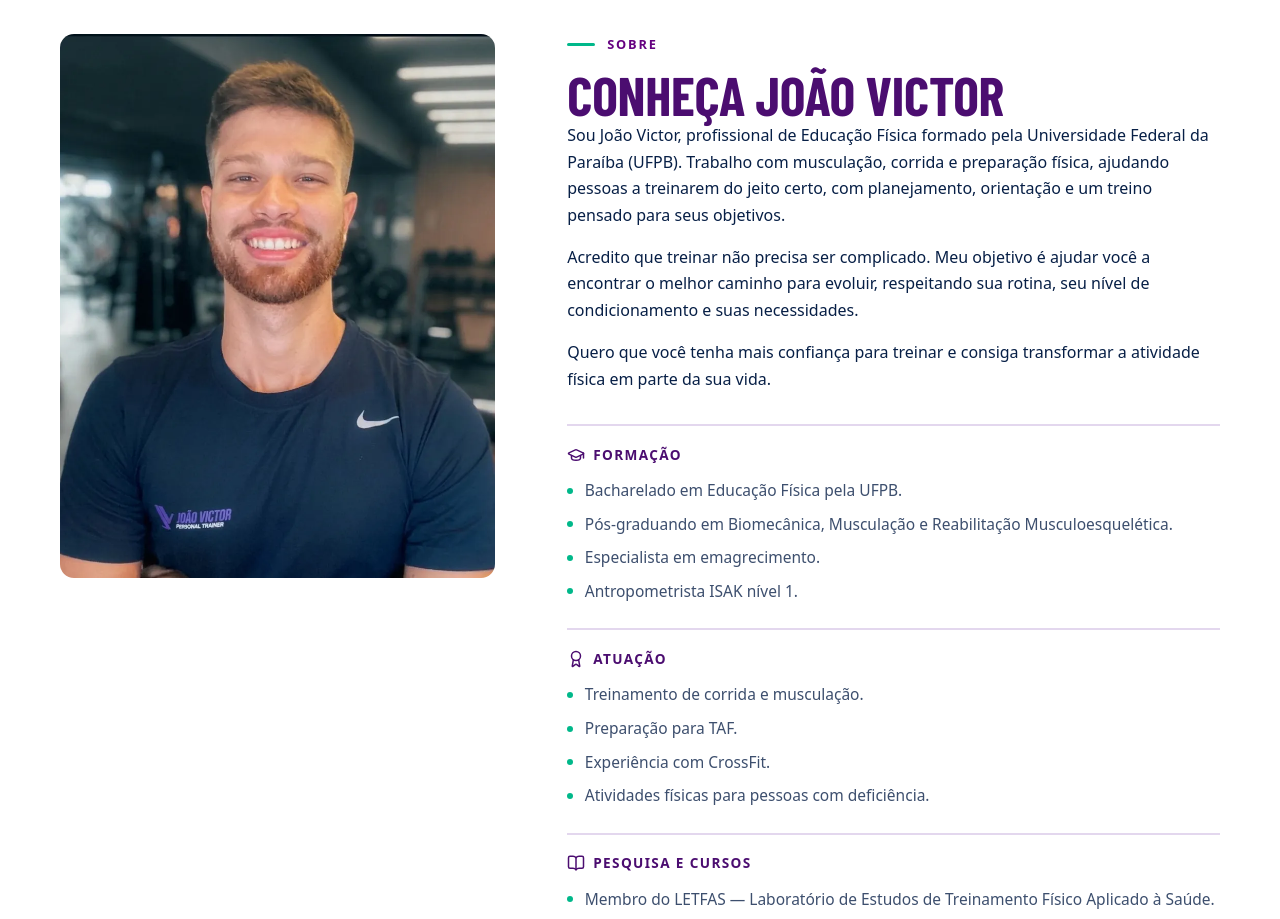
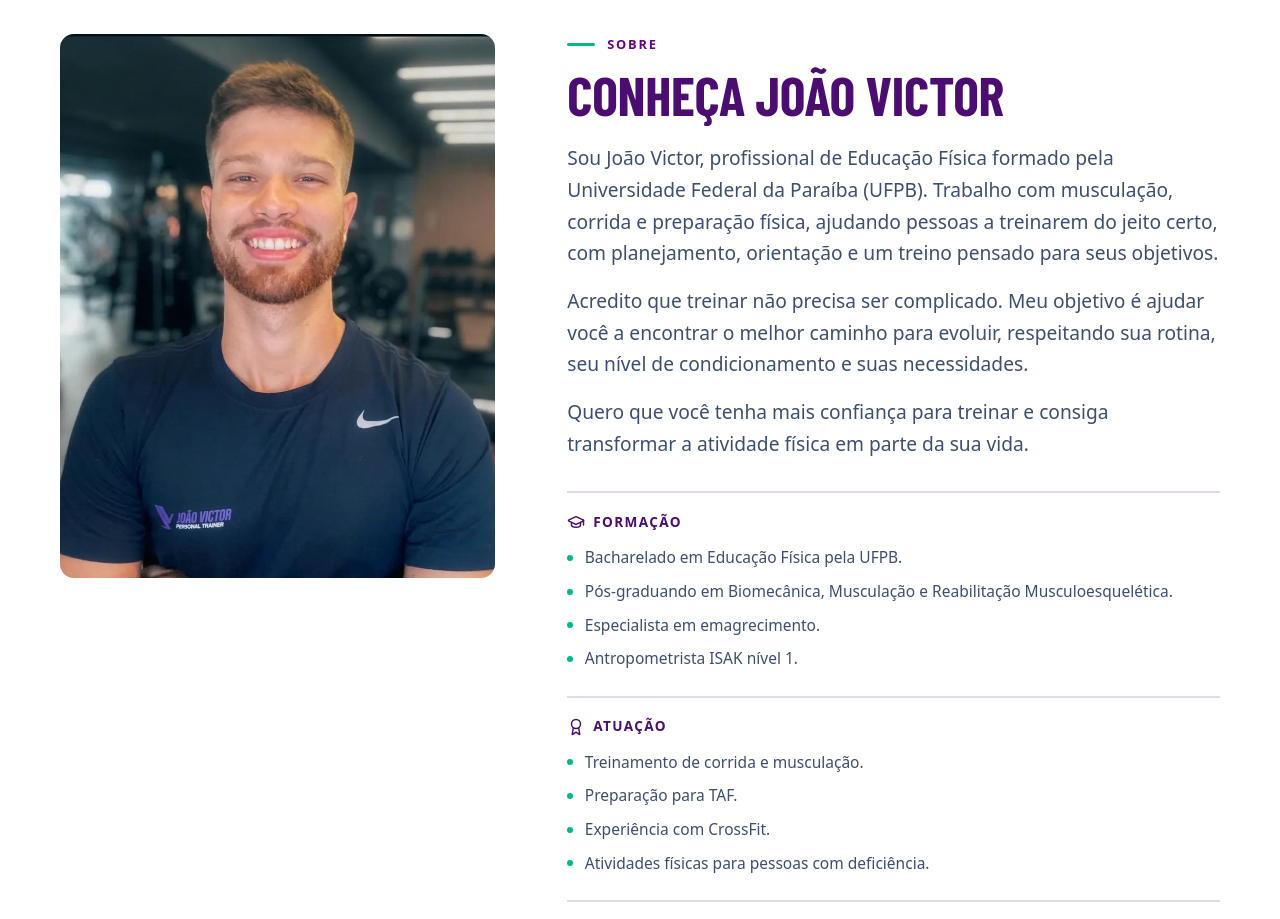
Before and after one commit to matheusasdsgit/jv-personal-trainer, a React (Vite) app: page / in a window 1280 px wide. Shown: the part 4980-5899 px from the top of the page. Built offline with nearby package versions, Linux system fonts and the light colour scheme; a web font is replaced by a local one.

Commit message:
Update AboutSection.tsx

```diff
--- a/src/components/AboutSection.tsx
+++ b/src/components/AboutSection.tsx
@@ -61,18 +61,18 @@ export function AboutSection() {
         <div className="about__content">
           <p className="eyebrow">Sobre</p>
           <h2 id="about-title" className="section-title">Conheça João Victor</h2>
-                  <p>
+                  <p className="lead">
             Sou João Victor, profissional de Educação Física formado pela Universidade Federal da
             Paraíba (UFPB). Trabalho com musculação, corrida e preparação física, ajudando pessoas a
             treinarem do jeito certo, com planejamento, orientação e um treino pensado para seus
             objetivos.
           </p>
-          <p>
+          <p className="lead">
             Acredito que treinar não precisa ser complicado. Meu objetivo é ajudar você a encontrar o
             melhor caminho para evoluir, respeitando sua rotina, seu nível de condicionamento e suas
             necessidades.
           </p>
-          <p>
+          <p className="lead">
             Quero que você tenha mais confiança para treinar e consiga transformar a atividade física
             em parte da sua vida.
           </p>
```
